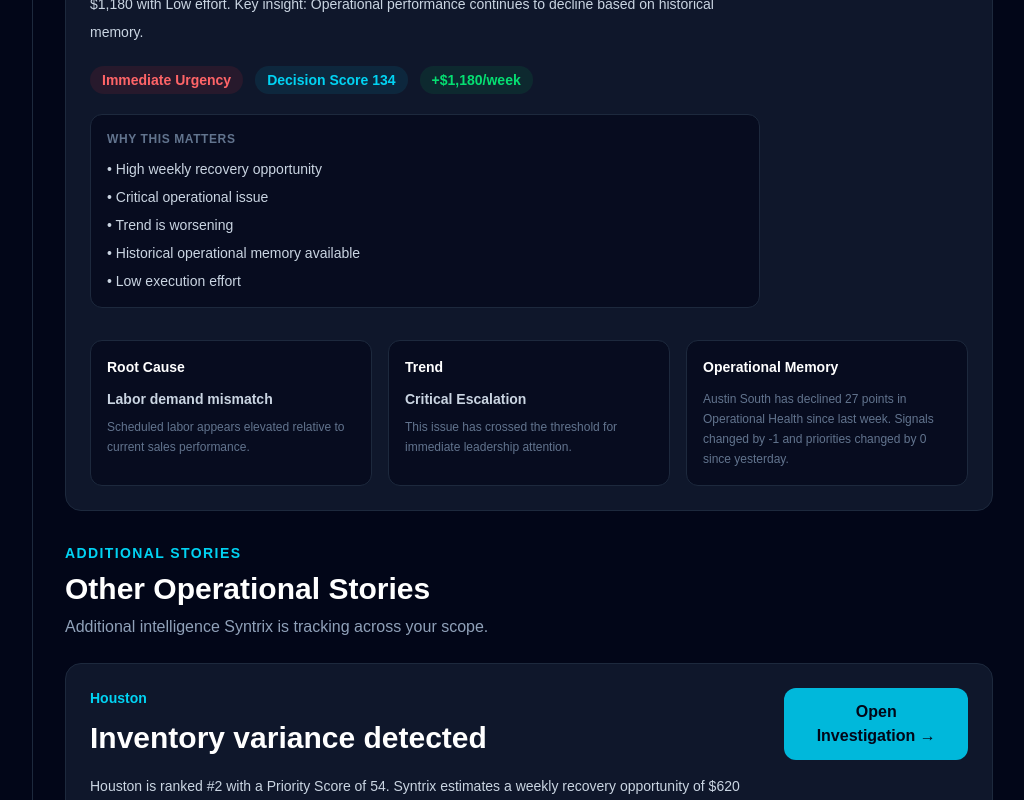
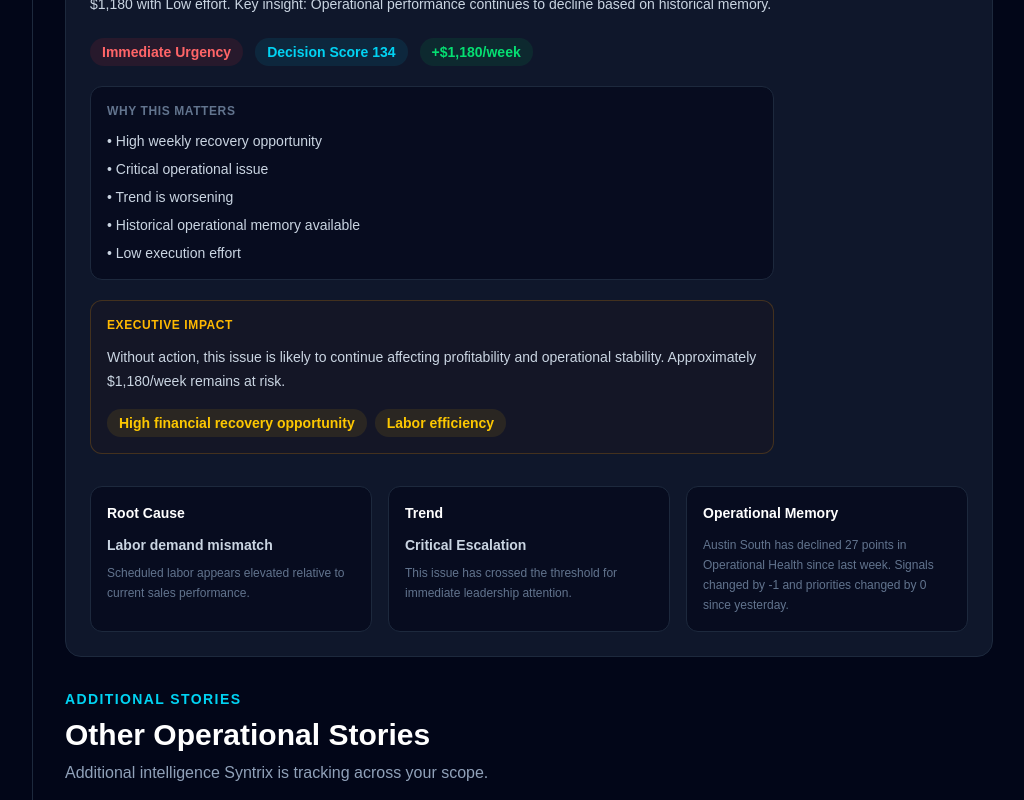
Before and after one commit to SyntrixAI/syntrix-ops, a Next.js app: page /intelligence in a window 1280 px wide. Shown: the part 1054-1854 px from the top of the page, without its empty margins (255-1279 px from the left). Built offline with nearby package versions, Linux system fonts and the light colour scheme.

Commit message:
Add executive impact intelligence builder

```diff
--- a/src/components/intelligence/IntelligenceStory.jsx
+++ b/src/components/intelligence/IntelligenceStory.jsx
@@ -11,6 +11,7 @@ export default function IntelligenceStory({ item, featured = false }) {
     rootCauses = [],
     trends = [],
     executiveDecision,
+    executiveImpact,
   } = item;
 
   return (
@@ -64,6 +65,28 @@ export default function IntelligenceStory({ item, featured = false }) {
                   </li>
                 ))}
               </ul>
+            </div>
+          )}
+
+          {executiveImpact && (
+            <div className="mt-5 rounded-xl border border-amber-500/20 bg-amber-950/10 p-4">
+              <p className="text-xs font-semibold uppercase tracking-wider text-amber-400">
+                Executive Impact
+              </p>
+
+              <p className="mt-3 text-sm leading-6 text-slate-300">
+                {executiveImpact.consequence}
+              </p>
+
+              {executiveImpact.businessImpact.length > 0 && (
+                <div className="mt-4 flex flex-wrap gap-2">
+                  {executiveImpact.businessImpact.map((impact) => (
+                    <Badge key={impact} tone="warning">
+                      {impact}
+                    </Badge>
+                  ))}
+                </div>
+              )}
             </div>
           )}
         </div>
```
